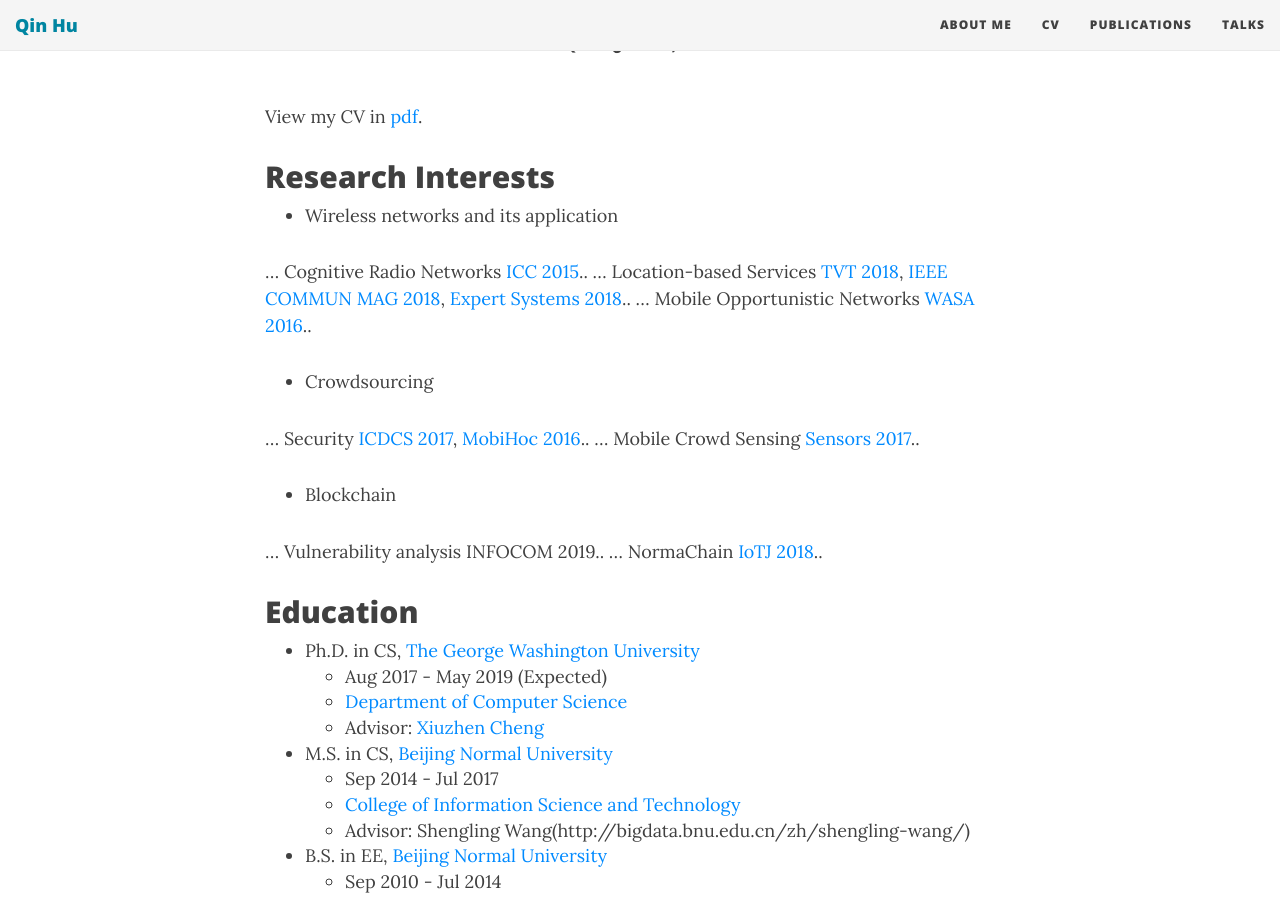
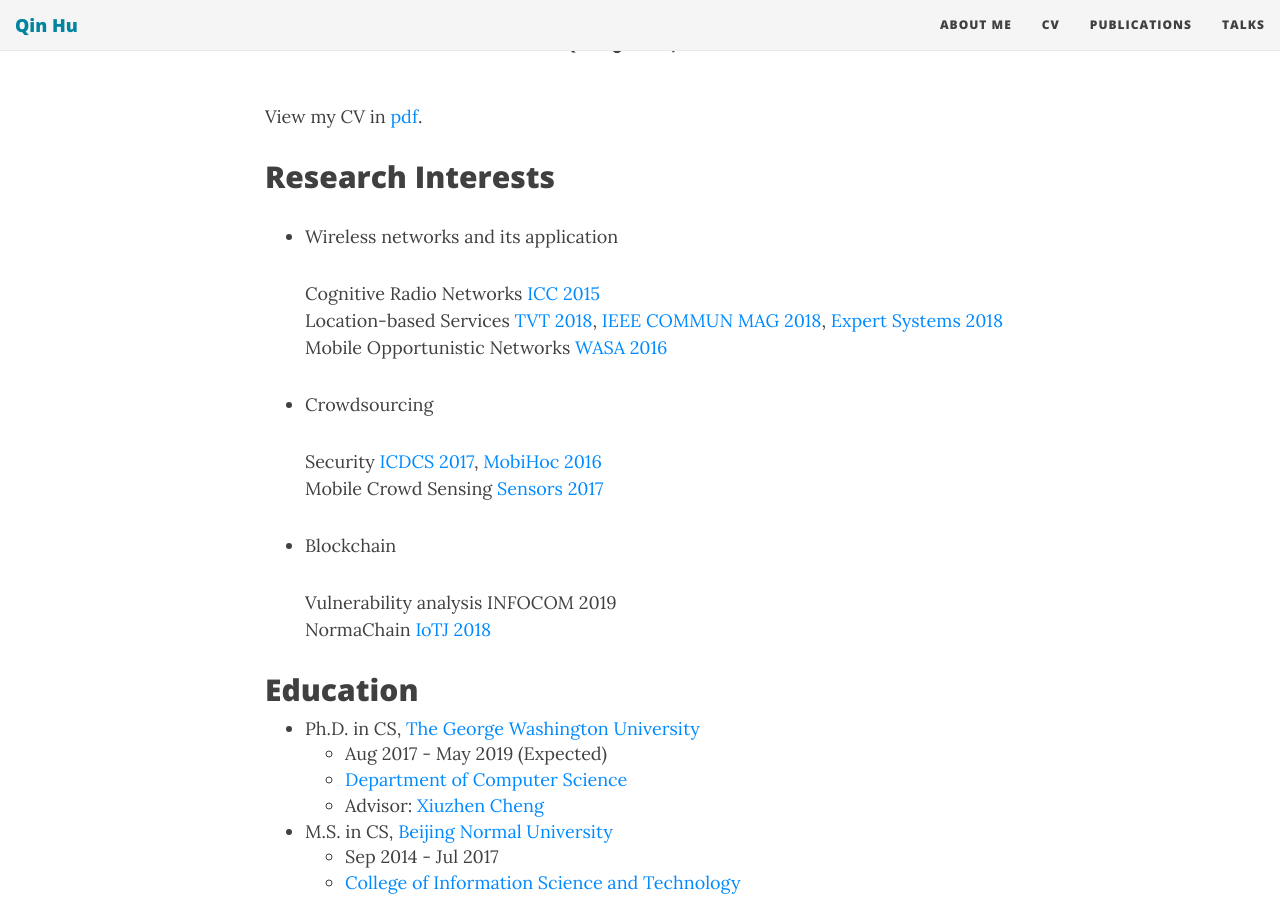
Before and after one commit to qinhu2010/qinhu2010.github.io, a Jekyll site: the page built from CV.md, in a window 1280 px wide and 900 px high, scrolled down 229 px. Built offline with Jekyll 4.4.1, drawn with Linux system fonts in a browser that asks for light colours; nearby versions of some CDN libraries.

Commit message:
Update CV.md

```diff
--- a/CV.md
+++ b/CV.md
@@ -10,19 +10,19 @@
 
 - Wireless networks and its application
 
-... Cognitive Radio Networks [ICC 2015](https://ieeexplore.ieee.org/abstract/document/7249533)..
-... Location-based Services [TVT 2018](https://ieeexplore.ieee.org/abstract/document/8360466), [IEEE COMMUN MAG 2018](https://ieeexplore.ieee.org/abstract/document/8316781), [Expert Systems 2018](https://onlinelibrary.wiley.com/doi/abs/10.1111/exsy.12252)..
-... Mobile Opportunistic Networks [WASA 2016](https://link.springer.com/chapter/10.1007/978-3-319-42836-9_34)..
+   Cognitive Radio Networks [ICC 2015](https://ieeexplore.ieee.org/abstract/document/7249533)
+   Location-based Services [TVT 2018](https://ieeexplore.ieee.org/abstract/document/8360466), [IEEE COMMUN MAG 2018](https://ieeexplore.ieee.org/abstract/document/8316781), [Expert Systems 2018](https://onlinelibrary.wiley.com/doi/abs/10.1111/exsy.12252)
+   Mobile Opportunistic Networks [WASA 2016](https://link.springer.com/chapter/10.1007/978-3-319-42836-9_34)
 
 - Crowdsourcing
 
-... Security [ICDCS 2017](https://ieeexplore.ieee.org/abstract/document/7980054), [MobiHoc 2016](https://dl.acm.org/citation.cfm?id=2942402)..
-... Mobile Crowd Sensing [Sensors 2017](https://www.mdpi.com/1424-8220/17/5/1012/htm)..
+   Security [ICDCS 2017](https://ieeexplore.ieee.org/abstract/document/7980054), [MobiHoc 2016](https://dl.acm.org/citation.cfm?id=2942402)
+   Mobile Crowd Sensing [Sensors 2017](https://www.mdpi.com/1424-8220/17/5/1012/htm)
 
 - Blockchain
 
-... Vulnerability analysis INFOCOM 2019..
-... NormaChain [IoTJ 2018](https://ieeexplore.ieee.org/abstract/document/8502858)..
+   Vulnerability analysis INFOCOM 2019
+   NormaChain [IoTJ 2018](https://ieeexplore.ieee.org/abstract/document/8502858)
 
 ## Education
 
```
